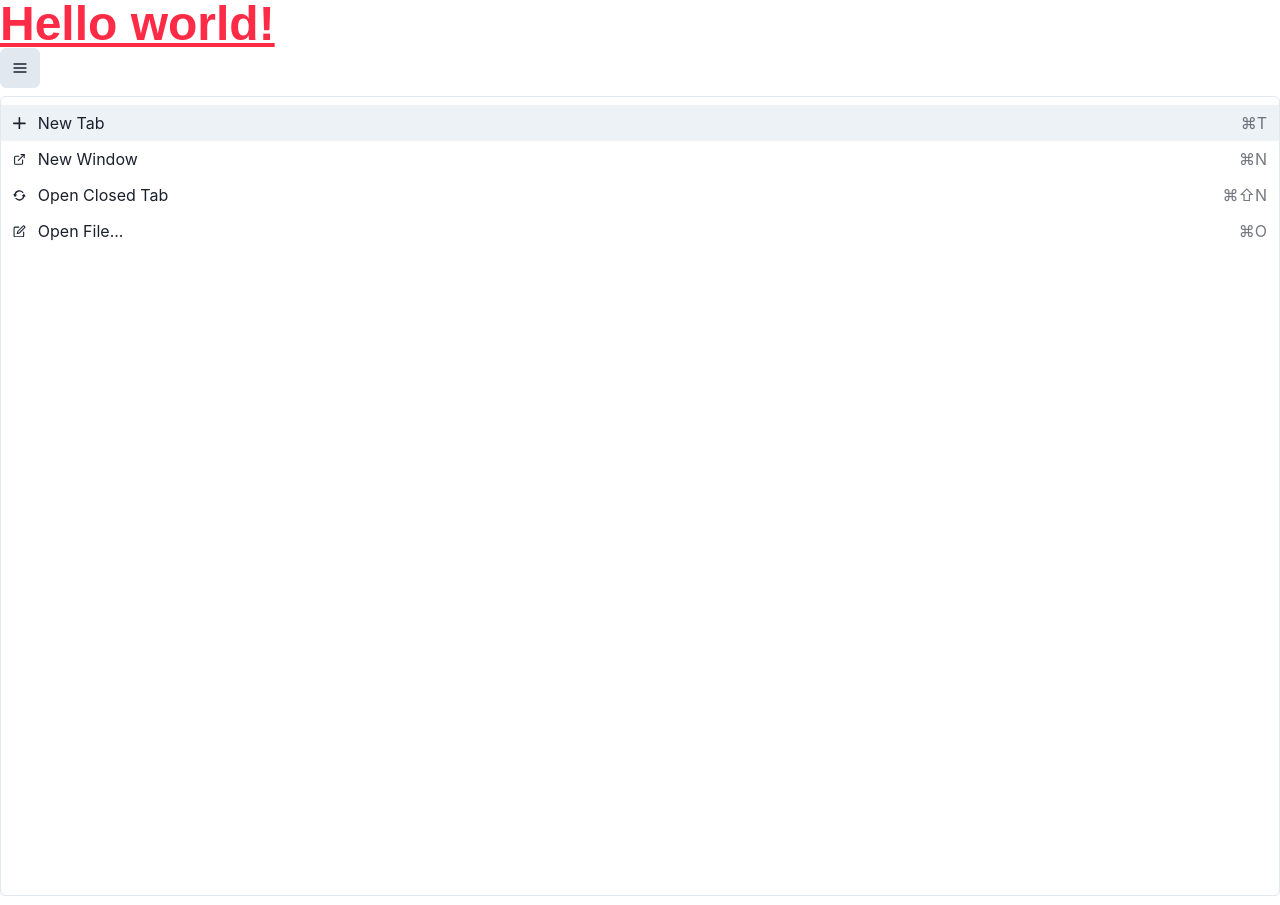
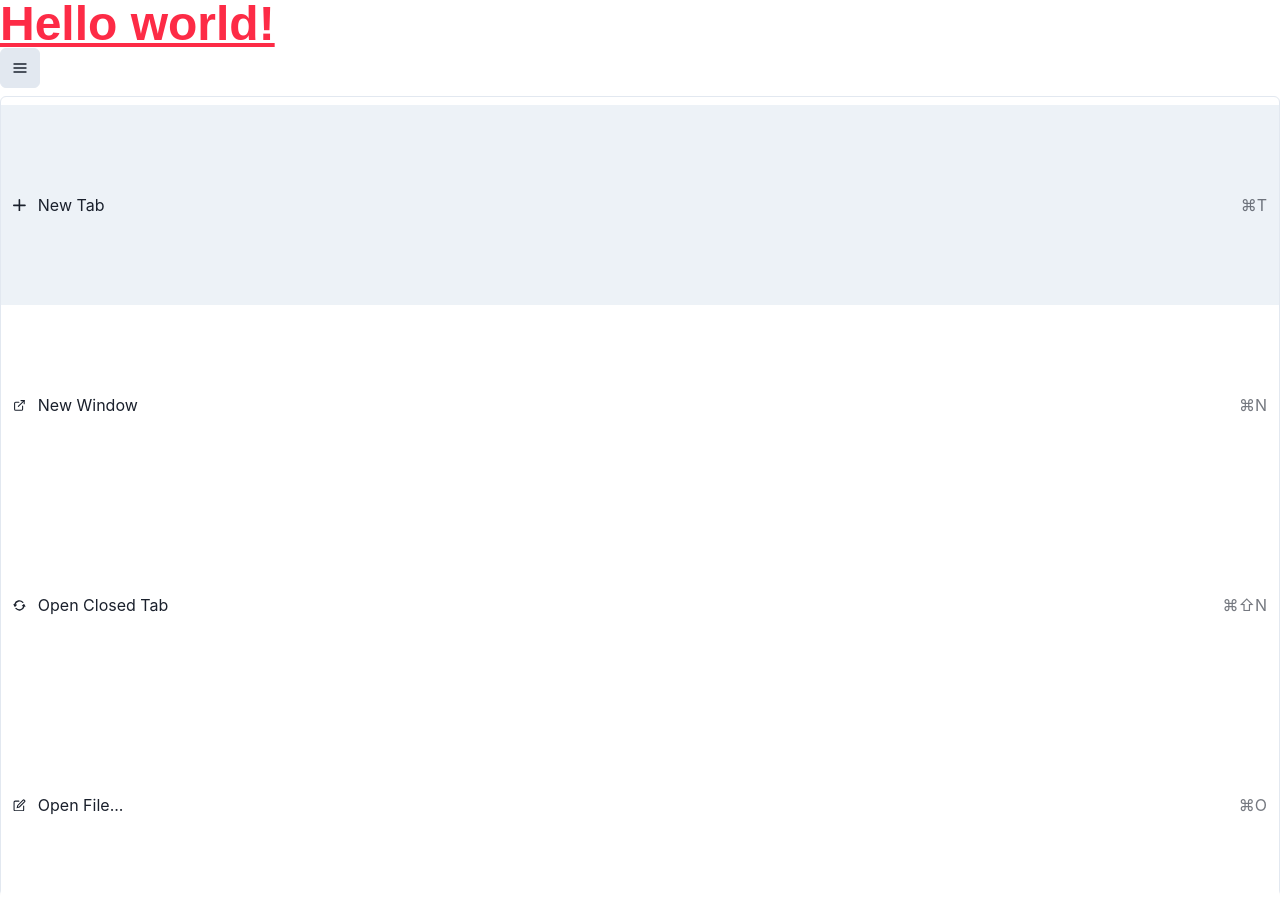
Before and after one commit to simonpartridge86/Chews-App-Frontend, a Next.js app: page / in a window 1280 px wide. Both pictures are taken after a click on the button "Options". Built offline with nearby package versions, Linux system fonts and the light colour scheme; a web font is replaced by a local one.

Commit message:
Added heights and widths to menu

```diff
--- a/components/Hamburger/HamburgerButton.js
+++ b/components/Hamburger/HamburgerButton.js
@@ -18,17 +18,17 @@ export default function Hamburger() {
     icon={<HamburgerIcon />}
     variant='outline'
   />
-  <MenuList w="100vw" h='calc(100vh)'>
-    <MenuItem icon={<AddIcon />} command='⌘T'>
+  <MenuList w="100vw" h='100vh'>
+    <MenuItem minH='25vh' icon={<AddIcon />} command='⌘T'>
       New Tab
     </MenuItem>
-    <MenuItem icon={<ExternalLinkIcon />} command='⌘N'>
+    <MenuItem minH='25vh' icon={<ExternalLinkIcon />} command='⌘N'>
       New Window
     </MenuItem>
-    <MenuItem icon={<RepeatIcon />} command='⌘⇧N'>
+    <MenuItem minH='25vh' icon={<RepeatIcon />} command='⌘⇧N'>
       Open Closed Tab
     </MenuItem>
-    <MenuItem icon={<EditIcon />} command='⌘O'>
+    <MenuItem minH='25vh' icon={<EditIcon />} command='⌘O'>
       Open File...
     </MenuItem>
   </MenuList>
```
